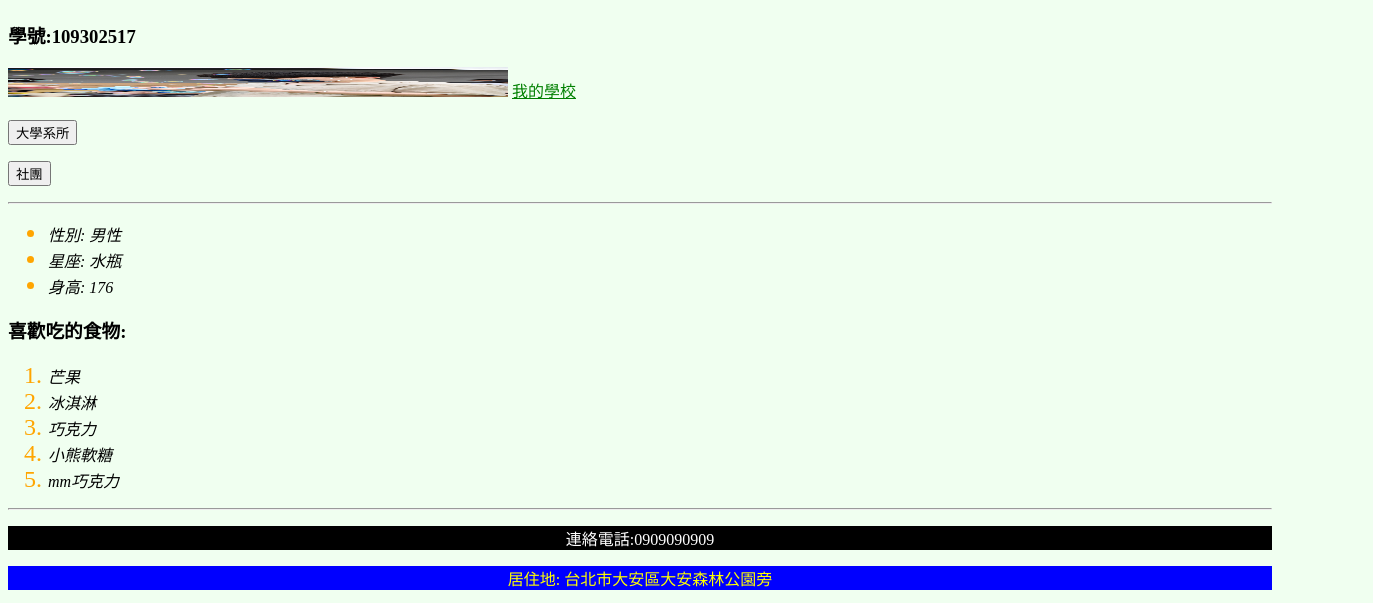
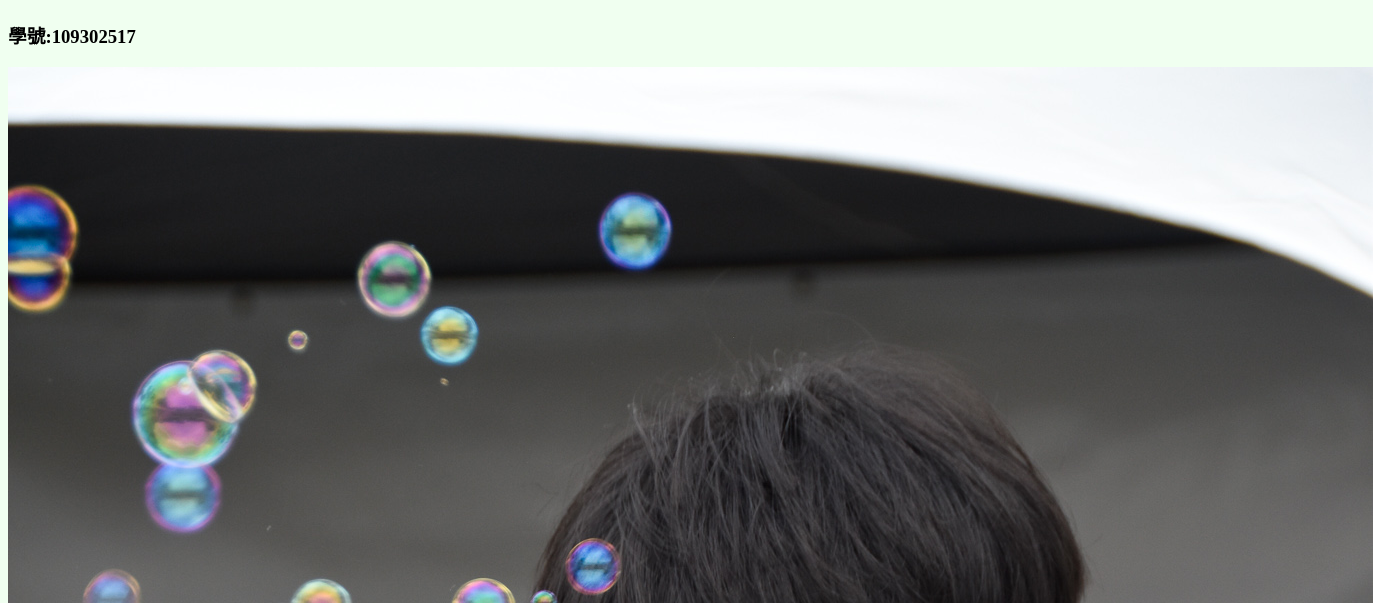
Before and after one commit to HenryLiao50208/HenryLiao50208, a plain HTML site: page index.html in a window 1280 px wide. Shown: the part 125-728 px from the top of the page, 1373 px wide, since content can reach past the window. Drawn offline with Linux system fonts and the light colour scheme.

Commit message:
Update index.html
廖國宏的履歷

```diff
--- a/index.html
+++ b/index.html
@@ -22,7 +22,7 @@
 			<p id="area1">Welcome to the website!</p>								<!--使用CSS中的hover-->
 			<hr>
 			<h1><strong>廖國宏 HenryLiao</strong></h1><h3>學號:109302517</h3>
-			<img src="henry.jpg" alt="This is Henry" width="500" height="30">
+			<img src="henry.jpg" alt="This is Henry">
 			<a href="https://www.ncu.edu.tw/tw/">我的學校</a>                      <!--使用CSS中的link visited hover active-->
 			<br>
 			<br>
```
